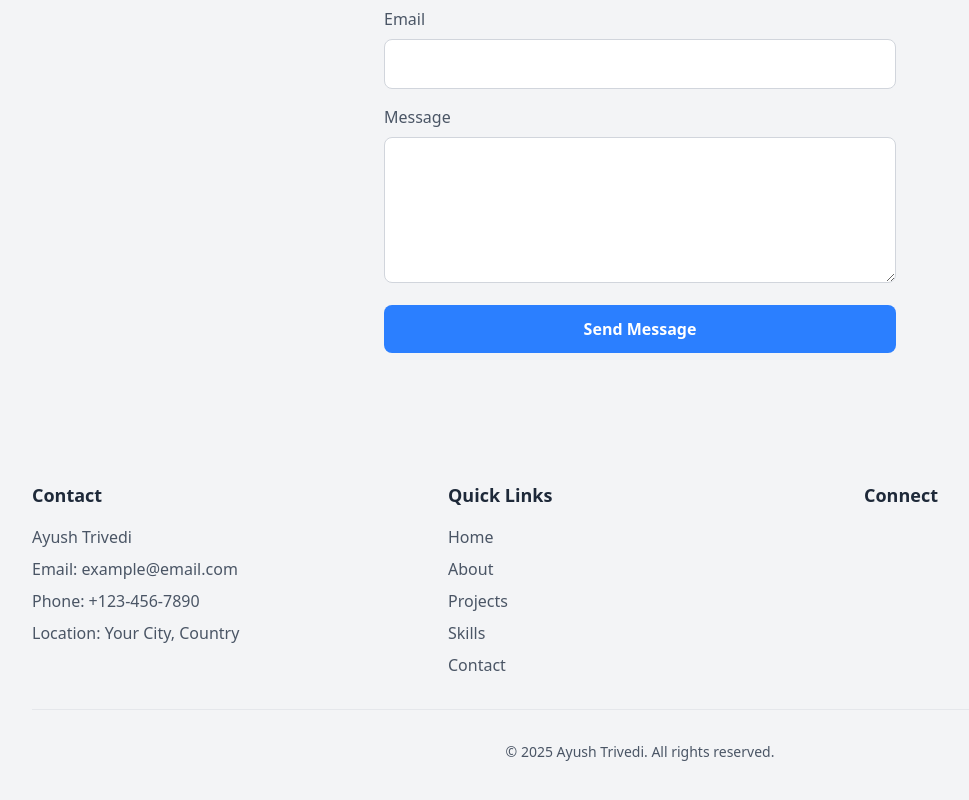
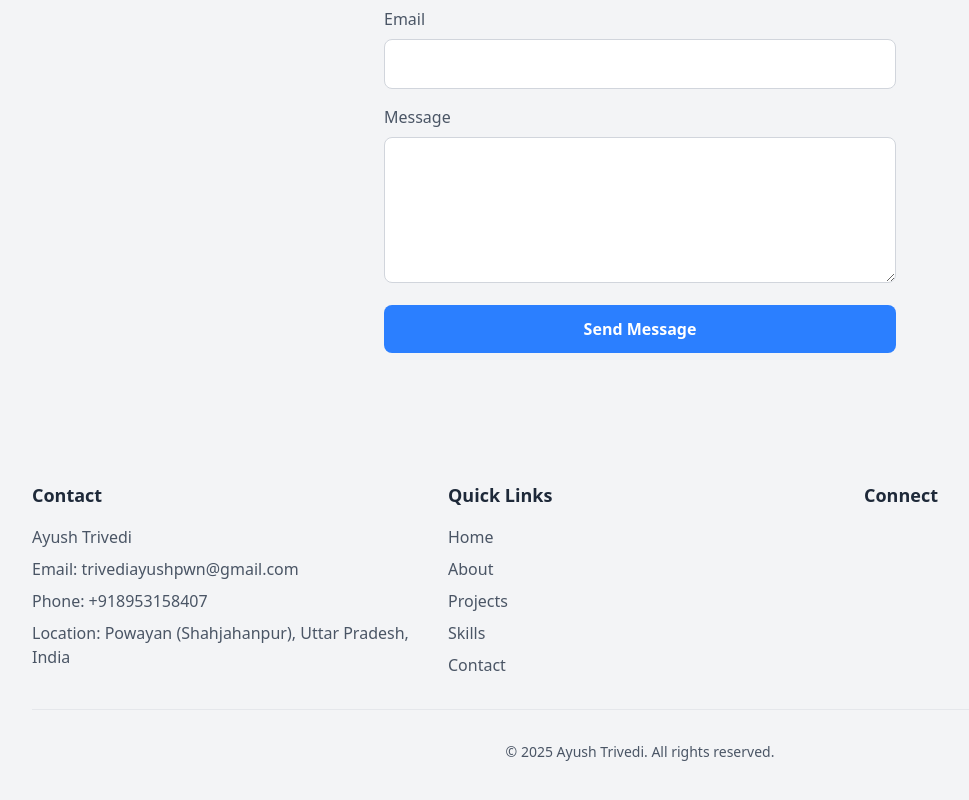
Before and after one commit to Godbankai/portfolio, a React (Vite) app: page / in a window 1280 px wide. Shown: the part 2803-3603 px from the top of the page, without its empty margins (0-969 px from the left). Built offline with nearby package versions, Linux system fonts and the light colour scheme.

Commit message:
Update Footer.jsx

```diff
--- a/src/components/Footer.jsx
+++ b/src/components/Footer.jsx
@@ -21,7 +21,7 @@ const Footer = () => {
     { name: 'GitHub', href: 'https://github.com', icon: 'fab fa-github' },
     { name: 'LinkedIn', href: 'https://linkedin.com', icon: 'fab fa-linkedin' },
     { name: 'Twitter', href: 'https://twitter.com', icon: 'fab fa-twitter' },
-    { name: 'Email', href: 'mailto:example@email.com', icon: 'fas fa-envelope' },
+    { name: 'Email', href: 'mailto:trivediayushpwn@gmail.com', icon: 'fas fa-envelope' },
   ];
 
   return (
@@ -32,9 +32,9 @@ const Footer = () => {
           <div>
             <h3 className="text-lg font-semibold text-gray-800 dark:text-white mb-4">Contact</h3>
             <p className="mb-2">Ayush Trivedi</p>
-            <p className="mb-2">Email: <a href="mailto:example@email.com" className="hover:text-blue-500 transition-colors duration-200">example@email.com</a></p>
-            <p className="mb-2">Phone: +123-456-7890</p>
-            <p>Location: Your City, Country</p>
+            <p className="mb-2">Email: <a href="mailto:trivediayushpwn@gmail.com" className="hover:text-blue-500 transition-colors duration-200">trivediayushpwn@gmail.com</a></p>
+            <p className="mb-2">Phone: +918953158407</p>
+            <p>Location: Powayan (Shahjahanpur), Uttar Pradesh, India</p>
           </div>
 
           {/* Quick Links */}
```
